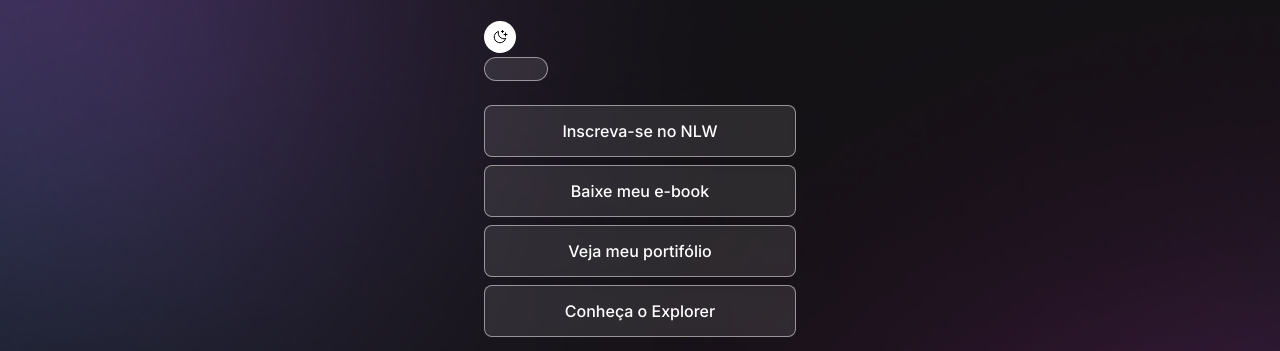
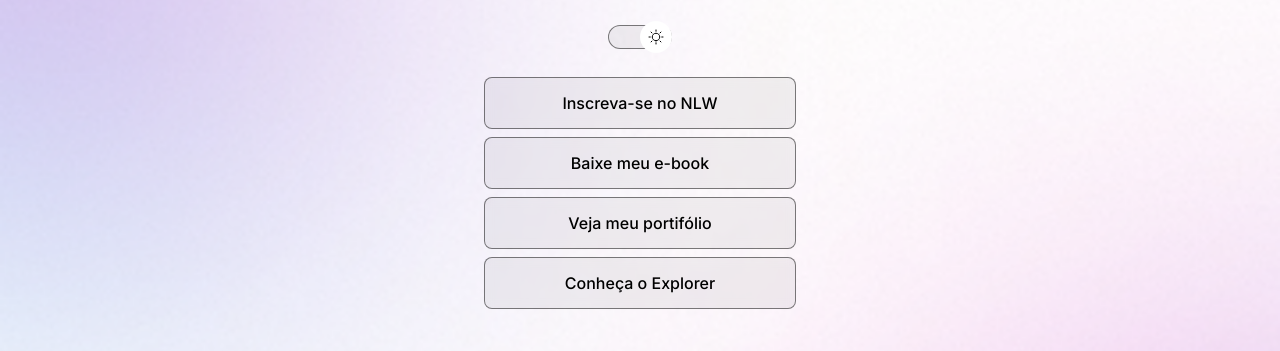
Before and after one commit to rayssapimenta/DevLinks, a plain HTML site: page index.html in a window 1280 px wide. Shown: the part 187-538 px from the top of the page. Drawn offline with nearby package versions, Linux system fonts and the light colour scheme.

Commit message:
colocando js no botão

```diff
--- a/index.html
+++ b/index.html
@@ -1,5 +1,5 @@
 <!DOCTYPE html>
-<html lang="pt-BR" class="dark">
+<html lang="pt-BR" class="light">
 
 <head>
     <meta charset="UTF-8">
@@ -23,9 +23,8 @@
             </a>
         </div>
 
-        <div id="switch">
-            <button>
-            </button>
+        <div id="switch" onclick="toggleModel()">
+            <button></button>
             <span></span>
         </div>
 
@@ -55,5 +54,5 @@
     <script type="module" src="https://unpkg.com/ionicons@7.1.0/dist/ionicons/ionicons.esm.js"></script>
     <script nomodule src="https://unpkg.com/ionicons@7.1.0/dist/ionicons/ionicons.js"></script>
 </body>
-
+<script src="./index.js"></script>
 </html>
--- a/index.js
+++ b/index.js
@@ -1,3 +1,10 @@
-function Light(){
+function toggleModel(){
+    const html = document.documentElement
+
+   if(html.classList.contains('light')){
+    html.classList.remove('light')
+   }else{
+    html.classList.add('light')
+   }
 
 }
--- a/style.css
+++ b/style.css
@@ -3,23 +3,25 @@
     padding: 0;
     box-sizing: border-box;
 }
-:root{
-    --text-color:white;
-    --bg-url:url(./assets/Background.png);
-    --stroke-color:rgba(255, 255, 255, 0.5);
-    --surface-color:rgba(255, 255, 255, 0.1);
-    --surface-color-hover:rgba(0,0,0,0.02);
+
+:root {
+    --text-color: white;
+    --bg-url: url(./assets/Background.png);
+    --stroke-color: rgba(255, 255, 255, 0.5);
+    --surface-color: rgba(255, 255, 255, 0.1);
+    --surface-color-hover: rgba(0, 0, 0, 0.02);
     --highlight-color: rgba(255, 255, 255, 0.2);
-    --switch-bg-url:url(./assets/moon-stars.svg);
+    --switch-bg-url: url(./assets/moon-stars.svg);
 
 }
-.light{
-    --text-color:black;
-    --bg-url:url(./assets/Background-Light.png);
-    --stroke-color:rgba(0,0,0,0.5);
-    --surface-color:rgba(0 , 0 ,0 , 0.05);
+
+.light {
+    --text-color: black;
+    --bg-url: url(./assets/Background-Light.png);
+    --stroke-color: rgba(0, 0, 0, 0.5);
+    --surface-color: rgba(0, 0, 0, 0.05);
     --highlight-color: rgba(0, 0, 0, 0.1);
-    --switch-bg-url:url(./assets/sun.svg);
+    --switch-bg-url: url(./assets/sun.svg);
 }
 
 body {
@@ -62,24 +64,41 @@
 #profile a {
     text-decoration: none;
 }
-#switch button{
+
+#switch {
+    position: relative;
+    width: 64px;
+    /*border: 1px solid red;    debug*/
+    margin: 4px auto;
+}
+
+#switch button {
     width: 32px;
     height: 32px;
     background: white var(--switch-bg-url) no-repeat center;
     border: 0;
     border-radius: 50%;
-
+    position: absolute;
+    z-index: 1;
+    left: 0;
+    top: 50%;
+    transform: translateY(-50%);
 }
-
-#switch span{
+.light #switch button{
+    right: 0;
+    left: initial;
+}
+#switch span {
     display: block;
     width: 64px;
     height: 24px;
     background: var(--surface-color);
-    border:1px solid var(--stroke-color);
+    border: 1px solid var(--stroke-color);
     -webkit-backdrop-filter: blur(4px);
     border-radius: 9999px;
+
 }
+
 ul {
     list-style: none;
     display: flex;
@@ -137,7 +156,7 @@
     background-color: var(--highlight-color);
 }
 
-footer{
+footer {
     padding: 24px 0;
     font-style: none;
     font-size: 14px;
```
